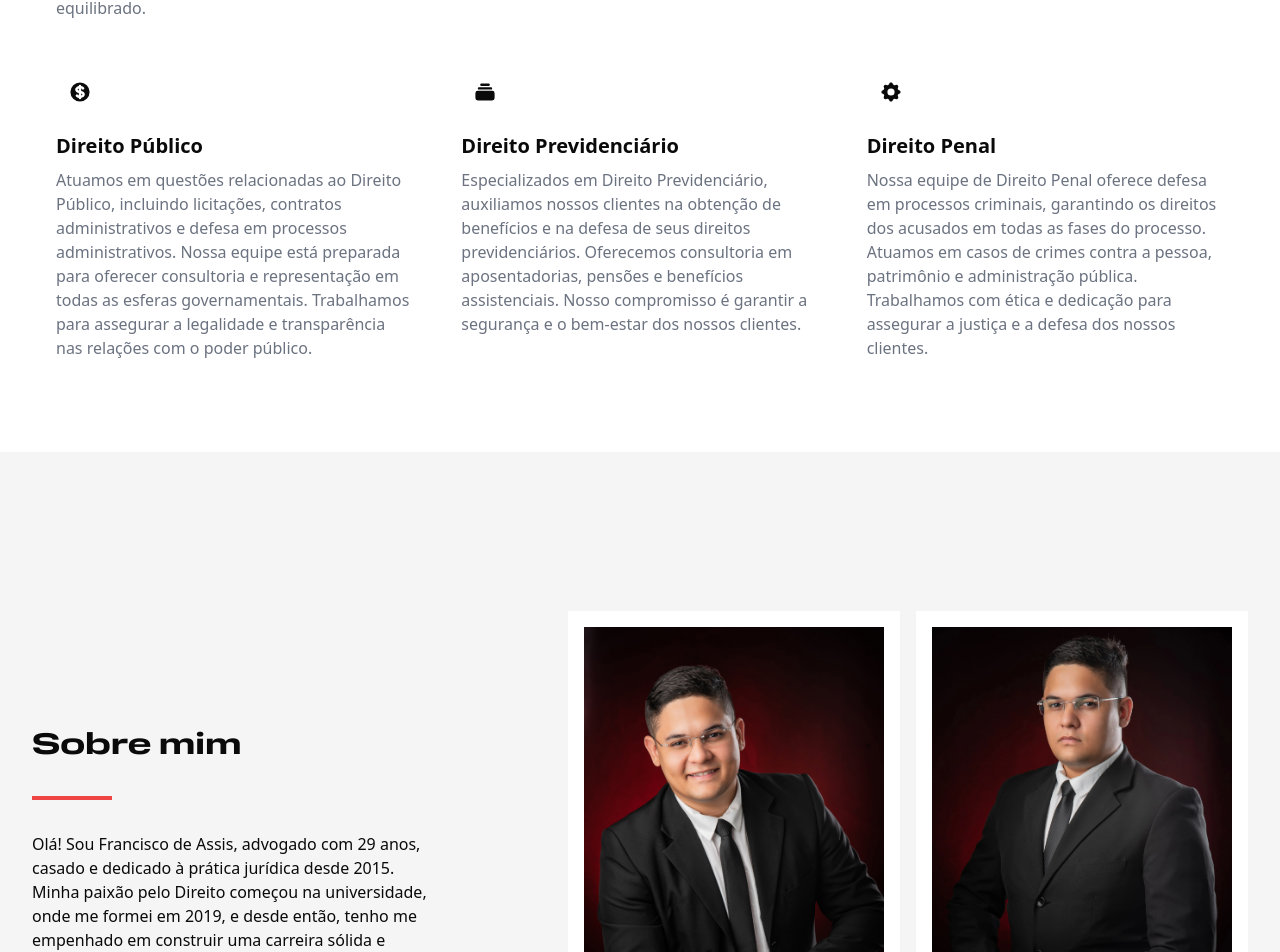
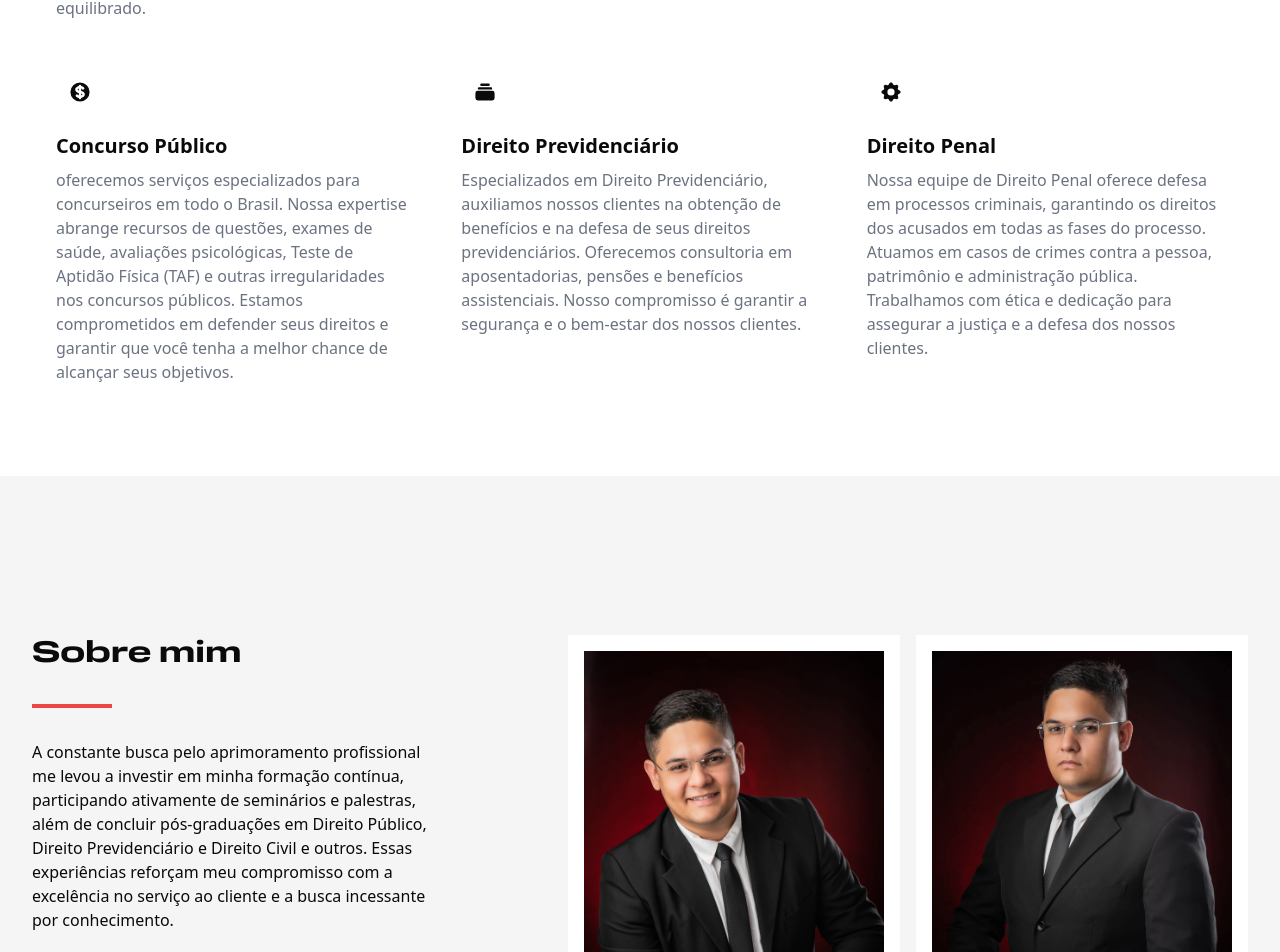
Before and after one commit to franciscoadvoga18/Landing-laywer, a Next.js app: page / in a window 1280 px wide. Shown: the part 1316-2268 px from the top of the page. Built offline with nearby package versions, Linux system fonts and the light colour scheme; no server answers.

Commit message:
mais mudanças

```diff
--- a/src/components/About.tsx
+++ b/src/components/About.tsx
@@ -8,7 +8,8 @@ export const About = () => {
                     <div className="flex items-center justify-center lg:items-start lg:justify-start flex-col">
                         <h2 className="text-lg lg:text-3xl font-normalidad-bold">Sobre mim</h2>
                         <div className="h-1 w-20 bg-red-500 my-8"></div>
-                        <p className="max-w-prose">Olá! Sou Francisco de Assis, advogado com 29 anos, casado e dedicado à prática jurídica desde 2015. Minha paixão pelo Direito começou na universidade, onde me formei em 2019, e desde então, tenho me empenhado em construir uma carreira sólida e diversificada.</p>
+                        <p className="max-w-prose">A constante busca pelo aprimoramento profissional me levou a investir em minha formação contínua, participando ativamente de seminários e palestras, além de concluir pós-graduações em Direito Público, Direito Previdenciário e Direito Civil e outros. Essas experiências reforçam meu compromisso com a excelência no serviço ao cliente e a busca incessante por conhecimento.</p>
+                        <p className="max-w-prose mt-4">Desde então, venho adquirindo experiências em diversas áreas do Direito.Faço parte da Comissão de Educação e Ensino Jurídico e do Direito do Trabalho, o que me permite contribuir ativamente para o desenvolvimento e aprimoramento dessas áreas, além de manter-me atualizado com as mais recentes tendências e práticas jurídicas.</p>
                     </div>
                     <div className="w-full flex items-center justify-center gap-4 lg:justify-end mt-8 lg:mt-0">
                         <div className="bg-white p-4 hidden lg:block">
--- a/src/components/Services.tsx
+++ b/src/components/Services.tsx
@@ -36,8 +36,8 @@ export const Services = () => {
                                 <div className="flex justify-center items-center mb-4 w-10 h-10 rounded-full bg-primary-100 lg:h-12 lg:w-12 dark:bg-primary-900">
                                     <svg className="w-5 h-5 text-primary-600 lg:w-6 lg:h-6 dark:text-primary-300" fill="currentColor" viewBox="0 0 20 20" xmlns="http://www.w3.org/2000/svg"><path d="M8.433 7.418c.155-.103.346-.196.567-.267v1.698a2.305 2.305 0 01-.567-.267C8.07 8.34 8 8.114 8 8c0-.114.07-.34.433-.582zM11 12.849v-1.698c.22.071.412.164.567.267.364.243.433.468.433.582 0 .114-.07.34-.433.582a2.305 2.305 0 01-.567.267z"></path><path fill-rule="evenodd" d="M10 18a8 8 0 100-16 8 8 0 000 16zm1-13a1 1 0 10-2 0v.092a4.535 4.535 0 00-1.676.662C6.602 6.234 6 7.009 6 8c0 .99.602 1.765 1.324 2.246.48.32 1.054.545 1.676.662v1.941c-.391-.127-.68-.317-.843-.504a1 1 0 10-1.51 1.31c.562.649 1.413 1.076 2.353 1.253V15a1 1 0 102 0v-.092a4.535 4.535 0 001.676-.662C13.398 13.766 14 12.991 14 12c0-.99-.602-1.765-1.324-2.246A4.535 4.535 0 0011 9.092V7.151c.391.127.68.317.843.504a1 1 0 101.511-1.31c-.563-.649-1.413-1.076-2.354-1.253V5z" clip-rule="evenodd"></path></svg>
                                 </div>
-                                <h3 className="mb-2 text-xl font-bold dark:text-white">Direito Público</h3>
-                                <p className="text-gray-500 dark:text-gray-400">Atuamos em questões relacionadas ao Direito Público, incluindo licitações, contratos administrativos e defesa em processos administrativos. Nossa equipe está preparada para oferecer consultoria e representação em todas as esferas governamentais. Trabalhamos para assegurar a legalidade e transparência nas relações com o poder público.</p>
+                                <h3 className="mb-2 text-xl font-bold dark:text-white">Concurso Público</h3>
+                                <p className="text-gray-500 dark:text-gray-400">oferecemos serviços especializados para concurseiros em todo o Brasil. Nossa expertise abrange recursos de questões, exames de saúde, avaliações psicológicas, Teste de Aptidão Física (TAF) e outras irregularidades nos concursos públicos. Estamos comprometidos em defender seus direitos e garantir que você tenha a melhor chance de alcançar seus objetivos.</p>
                             </div>
                             <div>
                                 <div className="flex justify-center items-center mb-4 w-10 h-10 rounded-full bg-primary-100 lg:h-12 lg:w-12 dark:bg-primary-900">
```
